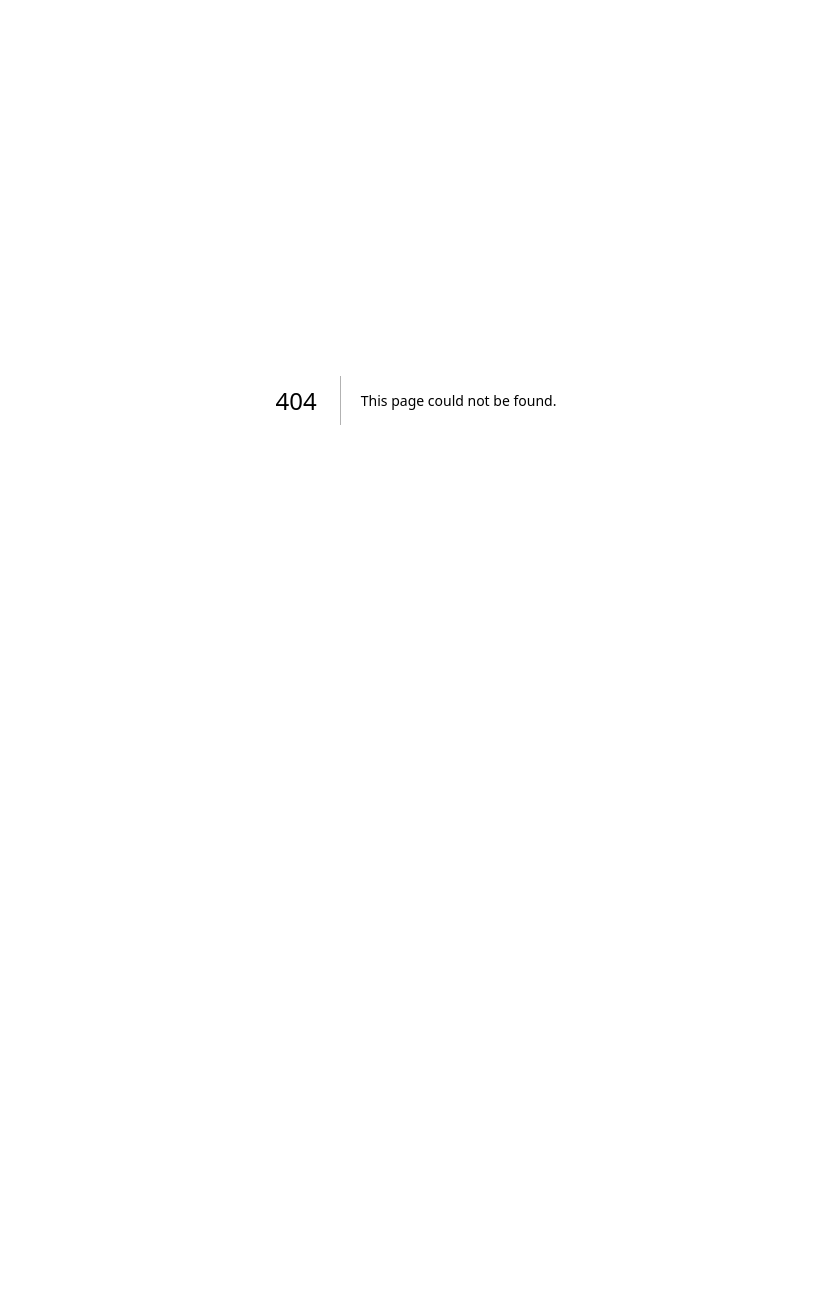
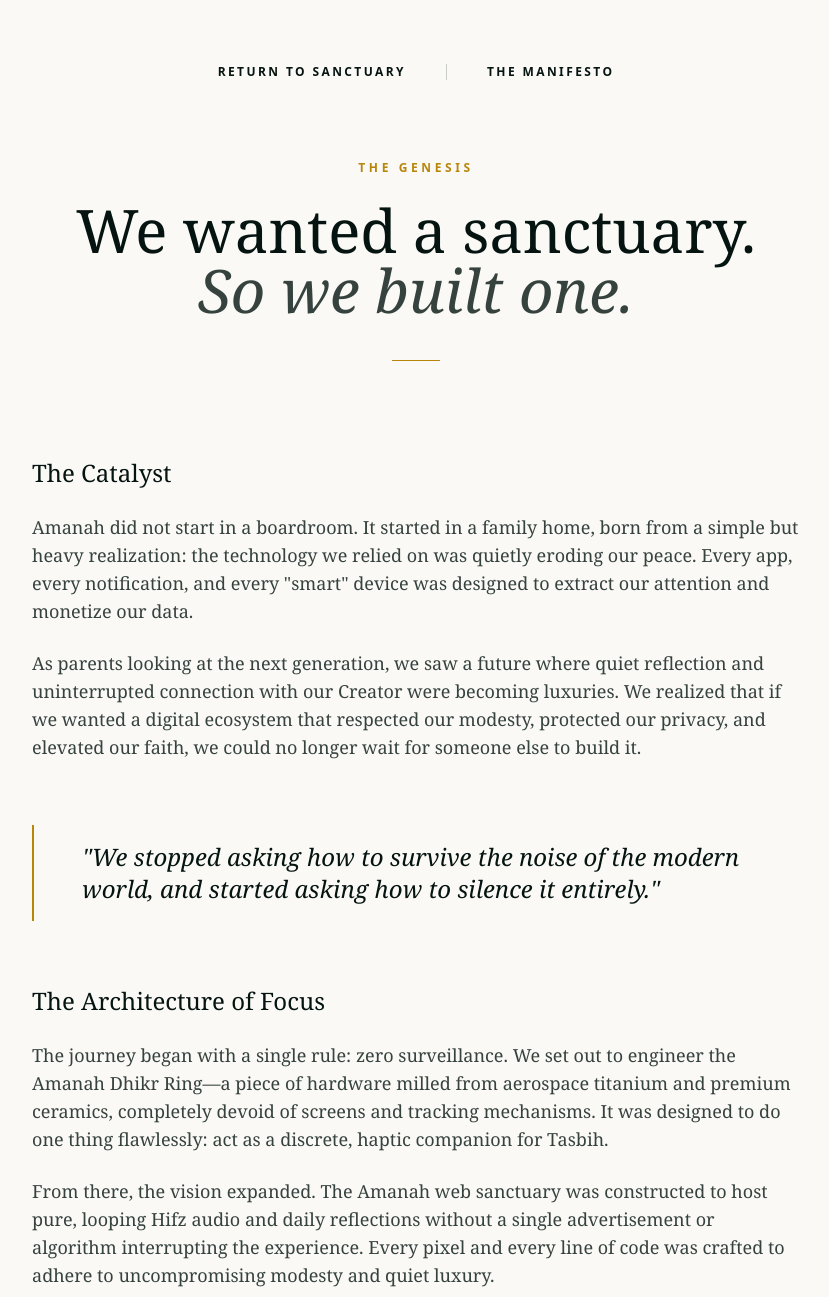
Before and after one commit to amanahco/amanah-web, a Next.js app: page /our-story in a window 1280 px wide. Before the commit this address had no page. Shown: the top 1297 px of the page, without its empty margins (224-1053 px from the left). Before the commit the page ends 800 px from the top, so only its background shows below. Built offline with nearby package versions, Linux system fonts and the light colour scheme.

Commit message:
UI: Introduced Our Story page to narrate the brand's genesis and journey, emphasizing the catalyst for Amanah's creation. Enhanced navigation and content layout for improved user engagement and clarity.

```diff
--- /dev/null
+++ b/app/our-story/page.tsx
@@ -0,0 +1,83 @@
+/**
+ * UI: Amanah Web Storefront - Our Story
+ * Description: The genesis and journey of the brand.
+ * Focuses on the catalyst for creating Amanah without exposing private founder details.
+ * Amanah Collective Ltd ©️ 2026
+ */
+
+import React from 'react';
+import Link from 'next/link';
+
+export default function OurStory() {
+  return (
+    <main className="min-h-screen bg-[#FAF9F6] flex flex-col items-center pt-16 pb-24 px-6 md:px-12 font-sans text-[#051410] overflow-x-hidden">
+
+      {/* Sanctuary Navigation */}
+      <nav className="w-full max-w-5xl flex justify-center items-center gap-10 text-[10px] md:text-xs font-bold tracking-[0.2em] mb-16 uppercase">
+        <Link href="/" className="hover:text-[#B8860B] transition-colors duration-300">Return to Sanctuary</Link>
+        <span className="w-[1px] h-4 bg-[#051410]/20"></span>
+        <Link href="/manifesto" className="hover:text-[#B8860B] transition-colors duration-300">The Manifesto</Link>
+      </nav>
+
+      {/* Hero Section */}
+      <div className="w-full max-w-4xl flex flex-col items-center text-center mb-24 mt-4">
+        <h2 className="text-[#B8860B] text-[10px] md:text-xs font-bold tracking-[0.3em] uppercase mb-6">The Genesis</h2>
+        <h1 className="text-4xl md:text-5xl lg:text-6xl font-serif leading-tight text-[#051410] mb-10">
+          We wanted a sanctuary. <br className="hidden md:block" />
+          <span className="italic text-[#051410]/80">So we built one.</span>
+        </h1>
+        <div className="w-12 h-[1px] bg-[#B8860B]"></div>
+      </div>
+
+      {/* The Story Content */}
+      <div className="w-full max-w-3xl space-y-12 md:space-y-16 text-base md:text-lg text-[#051410]/80 leading-relaxed font-serif">
+
+        <section>
+          <h3 className="text-xl md:text-2xl font-serif text-[#051410] mb-6">The Catalyst</h3>
+          <p className="mb-6">
+            Amanah did not start in a boardroom. It started in a family home, born from a simple but heavy realization: the technology we relied on was quietly eroding our peace. Every app, every notification, and every "smart" device was designed to extract our attention and monetize our data.
+          </p>
+          <p>
+            As parents looking at the next generation, we saw a future where quiet reflection and uninterrupted connection with our Creator were becoming luxuries. We realized that if we wanted a digital ecosystem that respected our modesty, protected our privacy, and elevated our faith, we could no longer wait for someone else to build it.
+          </p>
+        </section>
+
+        {/* Highlight Callout */}
+        <section className="border-l-2 border-[#B8860B] pl-8 md:pl-12 my-16 py-4">
+           <p className="text-xl md:text-2xl font-serif text-[#051410] italic leading-relaxed">
+             "We stopped asking how to survive the noise of the modern world, and started asking how to silence it entirely."
+           </p>
+        </section>
+
+        <section>
+          <h3 className="text-xl md:text-2xl font-serif text-[#051410] mb-6">The Architecture of Focus</h3>
+          <p className="mb-6">
+            The journey began with a single rule: zero surveillance. We set out to engineer the Amanah Dhikr Ring—a piece of hardware milled from aerospace titanium and premium ceramics, completely devoid of screens and tracking mechanisms. It was designed to do one thing flawlessly: act as a discrete, haptic companion for Tasbih.
+          </p>
+          <p>
+            From there, the vision expanded. The Amanah web sanctuary was constructed to host pure, looping Hifz audio and daily reflections without a single advertisement or algorithm interrupting the experience. Every pixel and every line of code was crafted to adhere to uncompromising modesty and quiet luxury.
+          </p>
+        </section>
+
+      </div>
+
+      {/* Call to Action */}
+      <div className="mt-24 mb-12 flex flex-col sm:flex-row gap-6">
+        <Link href="/hardware" className="px-10 py-4 border border-[#051410] bg-[#051410] text-[#FAF9F6] text-[10px] md:text-xs font-bold tracking-[0.2em] uppercase hover:bg-[#B8860B] hover:border-[#B8860B] transition-all duration-300 text-center">
+          Explore the Hardware
+        </Link>
+        <Link href="/login" className="px-10 py-4 border border-[#051410] text-[#051410] text-[10px] md:text-xs font-bold tracking-[0.2em] uppercase hover:bg-[#051410] hover:text-[#FAF9F6] transition-all duration-300 text-center">
+          Enter the Sanctuary
+        </Link>
+      </div>
+
+      {/* Official Footer */}
+      <footer className="mt-16 text-center border-t border-[#051410]/10 w-full max-w-5xl pt-10">
+        <p className="text-[10px] font-bold tracking-[0.3em] text-[#051410]/40 uppercase">
+          Amanah Collective Ltd ©️ 2026
+        </p>
+      </footer>
+
+    </main>
+  );
+}
```
